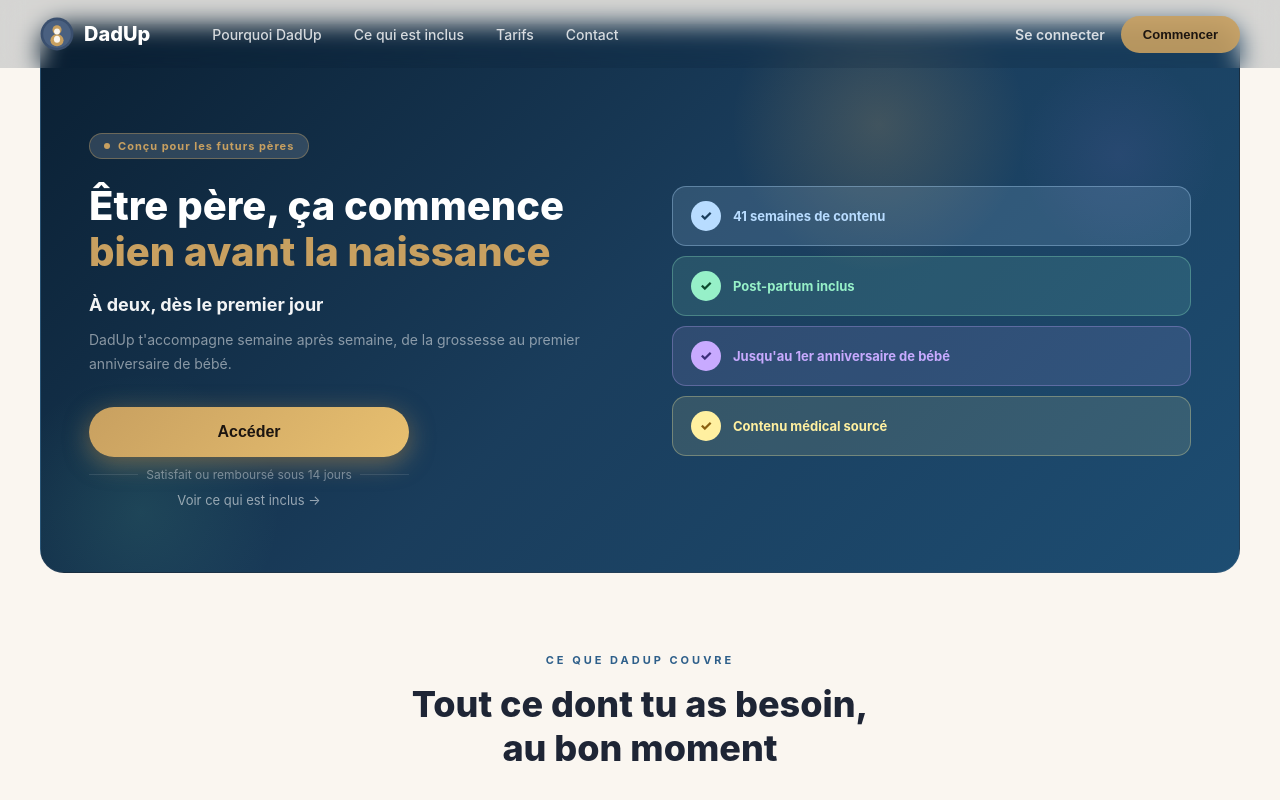
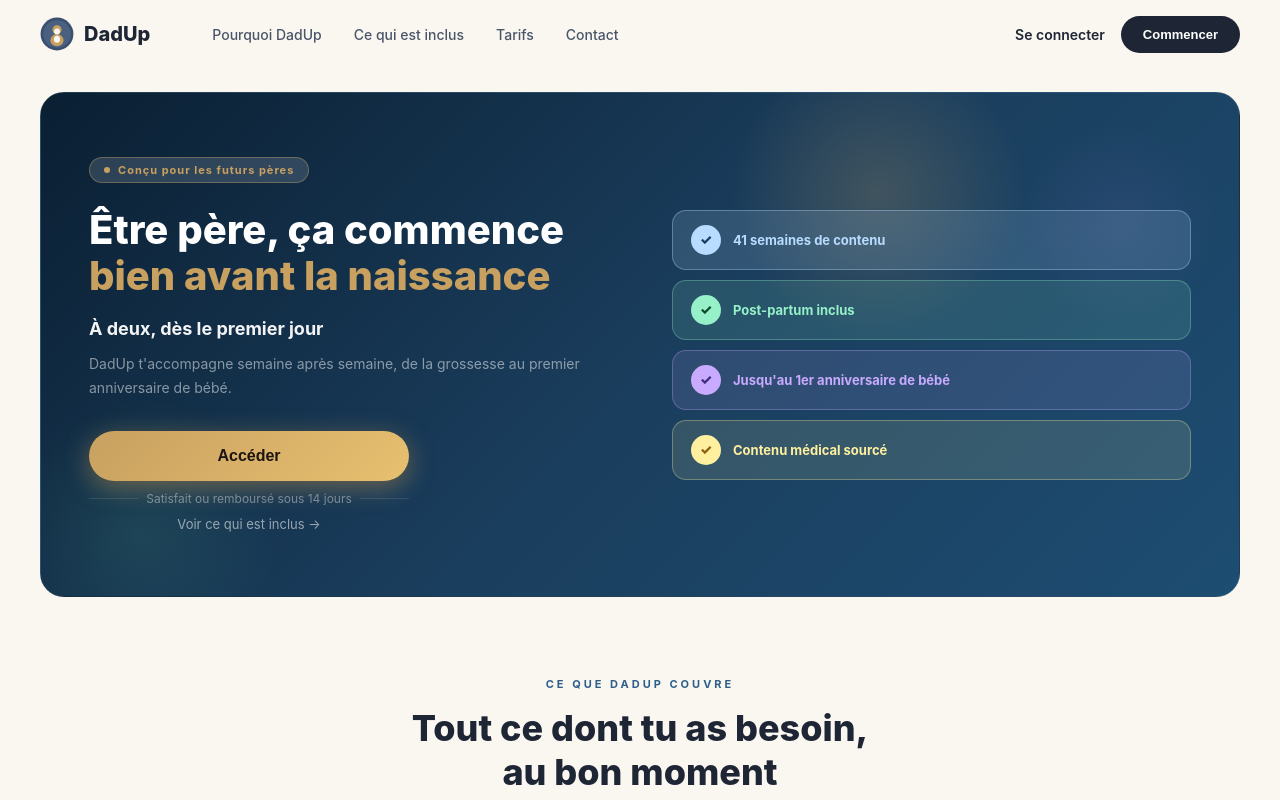
Before and after one commit to Julproject/dadup, a Next.js app: page / in a window 1280 px wide. Shown: the top 800 px of the page. Built offline with nearby package versions, Linux system fonts and the light colour scheme.

Commit message:
Update page.tsx

```diff
--- a/app/page.tsx
+++ b/app/page.tsx
@@ -55,7 +55,7 @@ export default function Home() {
       `}</style>
 
       {/* NAV */}
-      <nav style={{background:'rgba(10,31,50,0.15)', backdropFilter:'blur(12px)', WebkitBackdropFilter:'blur(12px)', position:'absolute', top:0, left:0, right:0, zIndex:50, padding:'0 40px', display:'flex', alignItems:'center', justifyContent:'space-between', height:'68px'}}>
+      <nav style={{background:'#faf6f0', borderBottom:'none', position:'sticky', top:0, zIndex:50, padding:'0 40px', display:'flex', alignItems:'center', justifyContent:'space-between', height:'68px'}}>
         <div style={{display:'flex', alignItems:'center', gap:'48px'}}>
           <a href="/" style={{display:'flex', alignItems:'center', gap:'10px', textDecoration:'none'}}>
             <svg viewBox="0 0 300 300" width="34" height="34">
@@ -66,18 +66,18 @@ export default function Home() {
               <ellipse cx="150" cy="196" rx="27" ry="31" fill="#faf6f0"/>
               <circle cx="150" cy="128" r="26" fill="#faf6f0"/>
             </svg>
-            <span style={{fontWeight:800, color:'#fff', fontSize:'20px'}}>DadUp</span>
+            <span style={{fontWeight:800, color:C.dark, fontSize:'20px'}}>DadUp</span>
           </a>
           <div className="nav-links">
-            <a href="/pourquoi" style={{color:'rgba(255,255,255,0.8)', fontSize:'14px', fontWeight:500, padding:'8px 14px', borderRadius:'8px', textDecoration:'none'}}>Pourquoi DadUp</a>
-            <a href="/inclus" style={{color:'rgba(255,255,255,0.8)', fontSize:'14px', fontWeight:500, padding:'8px 14px', borderRadius:'8px', textDecoration:'none'}}>Ce qui est inclus</a>
-            <a href="/tarifs" style={{color:'rgba(255,255,255,0.8)', fontSize:'14px', fontWeight:500, padding:'8px 14px', borderRadius:'8px', textDecoration:'none'}}>Tarifs</a>
-            <a href="/contact" style={{color:'rgba(255,255,255,0.8)', fontSize:'14px', fontWeight:500, padding:'8px 14px', borderRadius:'8px', textDecoration:'none'}}>Contact</a>
+            <a href="/pourquoi" style={{color:C.text, fontSize:'14px', fontWeight:500, padding:'8px 14px', borderRadius:'8px', textDecoration:'none'}}>Pourquoi DadUp</a>
+            <a href="/inclus" style={{color:C.text, fontSize:'14px', fontWeight:500, padding:'8px 14px', borderRadius:'8px', textDecoration:'none'}}>Ce qui est inclus</a>
+            <a href="/tarifs" style={{color:C.text, fontSize:'14px', fontWeight:500, padding:'8px 14px', borderRadius:'8px', textDecoration:'none'}}>Tarifs</a>
+            <a href="/contact" style={{color:C.text, fontSize:'14px', fontWeight:500, padding:'8px 14px', borderRadius:'8px', textDecoration:'none'}}>Contact</a>
           </div>
         </div>
         <div className="nav-cta-group">
-          <a href="/login" style={{color:'rgba(255,255,255,0.8)', fontSize:'14px', fontWeight:600, textDecoration:'none'}}>Se connecter</a>
-          <button onClick={goToStripe} style={{background:'rgba(200,160,96,0.9)', color:'#1c1510', border:'none', padding:'11px 22px', borderRadius:'32px', fontSize:'13px', fontWeight:700, cursor:'pointer'}}>Commencer</button>
+          <a href="/login" style={{color:C.dark, fontSize:'14px', fontWeight:600, textDecoration:'none'}}>Se connecter</a>
+          <button onClick={goToStripe} style={{background:C.dark, color:C.white, border:'none', padding:'11px 22px', borderRadius:'32px', fontSize:'13px', fontWeight:700, cursor:'pointer'}}>Commencer</button>
         </div>
         <button className="hamburger" onClick={() => setMenuOpen(!menuOpen)} style={{display:'none', background:'none', border:`1px solid ${C.border}`, padding:'8px 12px', borderRadius:'8px', cursor:'pointer'}}>
           <svg width="20" height="20" viewBox="0 0 20 20" fill="none">
@@ -90,17 +90,17 @@ export default function Home() {
       </nav>
       {menuOpen && (
         <div className="mobile-menu" style={{background:'#ffffff', borderBottom:'1px solid #ede8e0', padding:'16px 20px', gap:'4px', position:'sticky', top:'68px', zIndex:49}}>
-          <a href="/pourquoi" style={{color:'rgba(255,255,255,0.8)', fontSize:'15px', padding:'10px 8px', textDecoration:'none', borderBottom:'1px solid rgba(255,255,255,0.1)'}}>Pourquoi DadUp</a>
-          <a href="/inclus" style={{color:'rgba(255,255,255,0.8)', fontSize:'15px', padding:'10px 8px', textDecoration:'none', borderBottom:'1px solid rgba(255,255,255,0.1)'}}>Ce qui est inclus</a>
-          <a href="/tarifs" style={{color:'rgba(255,255,255,0.8)', fontSize:'15px', padding:'10px 8px', textDecoration:'none', borderBottom:'1px solid rgba(255,255,255,0.1)'}}>Tarifs</a>
-          <a href="/contact" style={{color:'rgba(255,255,255,0.8)', fontSize:'15px', padding:'10px 8px', textDecoration:'none', borderBottom:'1px solid rgba(255,255,255,0.1)'}}>Contact</a>
-          <a href="/login" style={{color:'#c8a060', fontSize:'15px', fontWeight:700, padding:'10px 8px', textDecoration:'none'}}>Se connecter</a>
+          <a href="/pourquoi" style={{color:C.text, fontSize:'15px', padding:'10px 8px', textDecoration:'none', borderBottom:`1px solid ${C.cream}`}}>Pourquoi DadUp</a>
+          <a href="/inclus" style={{color:C.text, fontSize:'15px', padding:'10px 8px', textDecoration:'none', borderBottom:`1px solid ${C.cream}`}}>Ce qui est inclus</a>
+          <a href="/tarifs" style={{color:C.text, fontSize:'15px', padding:'10px 8px', textDecoration:'none', borderBottom:`1px solid ${C.cream}`}}>Tarifs</a>
+          <a href="/contact" style={{color:C.text, fontSize:'15px', padding:'10px 8px', textDecoration:'none', borderBottom:`1px solid ${C.cream}`}}>Contact</a>
+          <a href="/login" style={{color:C.dark, fontSize:'15px', fontWeight:700, padding:'10px 8px', textDecoration:'none'}}>Se connecter</a>
         </div>
       )}
 
       {/* HERO */}
       <section style={{background:'#faf6f0', padding:'24px 24px 0'}}>
-        <div className="hero-2col" style={{background:'linear-gradient(135deg,#0a1f32 0%,#1A3D5C 50%,#1d4d72 100%)', borderRadius:'24px', paddingTop:'100px', position:'relative', overflow:'hidden', border:'1px solid rgba(255,255,255,0.06)'}}>
+        <div className="hero-2col" style={{background:'linear-gradient(135deg,#0a1f32 0%,#1A3D5C 50%,#1d4d72 100%)', borderRadius:'24px', position:'relative', overflow:'hidden', border:'1px solid rgba(255,255,255,0.06)'}}>
 
           {/* Cercles décoratifs */}
           <div style={{position:'absolute', top:'-60px', right:'200px', width:'320px', height:'320px', borderRadius:'50%', background:'radial-gradient(circle,rgba(200,160,96,0.22) 0%,transparent 65%)', pointerEvents:'none'}}></div>
```
